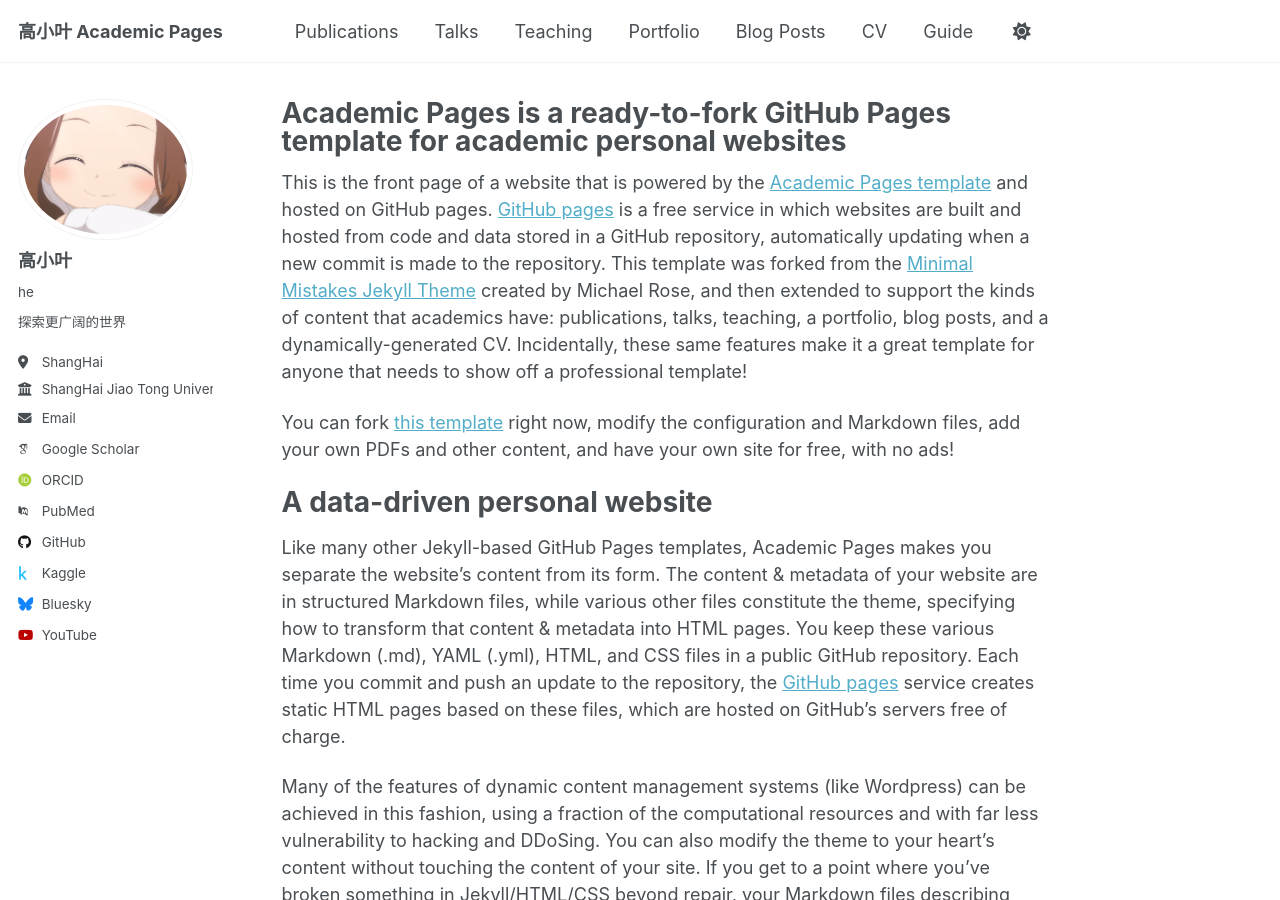
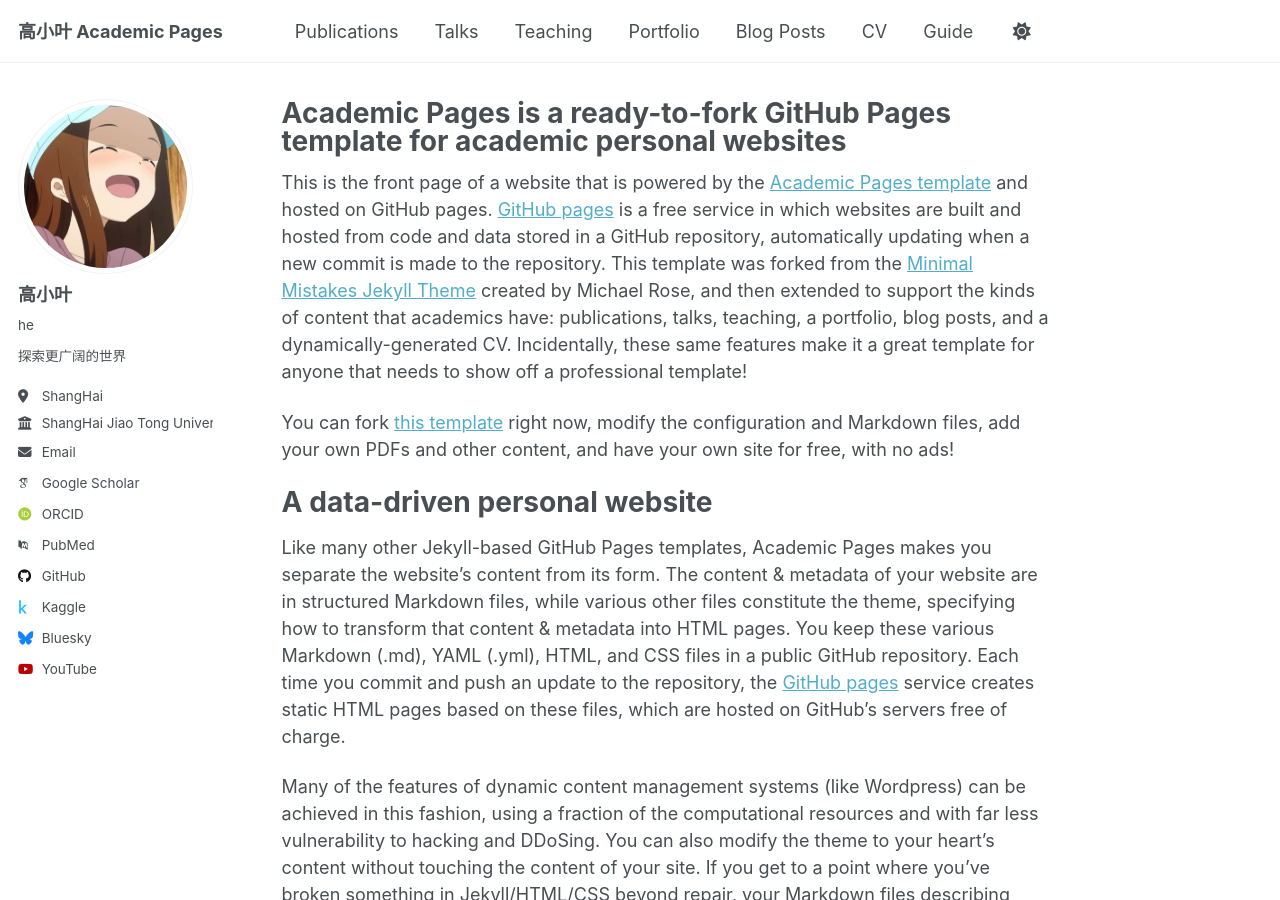
Before and after one commit to gaoyesjtu/gaoyesjtu.github.io, a Jekyll site: the page built from _pages/about.md, in a window 1280 px wide and 900 px high. Built offline with Jekyll 4.4.1, drawn with Linux system fonts in a browser that asks for light colours; some web fonts are replaced; a script that is not in the unit is left out.

Commit message:
Update _config.yml

```diff
--- a/_config.yml
+++ b/_config.yml
@@ -22,7 +22,7 @@ repository               : "academicpages/academicpages.github.io"
 #               Additional customization can be done by editing /_includes/author-profile.html
 author:
   # Biographic information
-  avatar           : "avatar1.png"
+  avatar           : "avatar2.jpg"
   name             : "高小叶"
   pronouns         : "he"
   bio              : "探索更广阔的世界"
```
